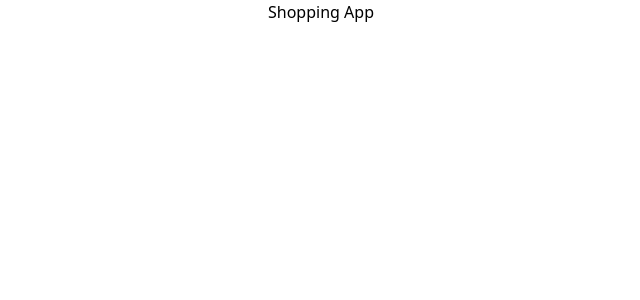
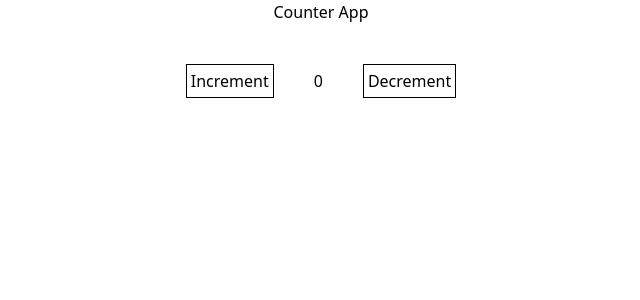
Before and after one commit to Karanb2707/react-shop, a React (Vite) app in the folder react-shop-app/: page / in a window 1280 px wide. Shown: the top 300 px of the page, without its empty margins (319-959 px from the left). Built offline with nearby package versions, Linux system fonts and the light colour scheme; the HTML template or start-up script is replaced by a standard one.

Commit message:
React 14

```diff
--- a/react-shop-app/src/App.jsx
+++ b/react-shop-app/src/App.jsx
@@ -1,10 +1,13 @@
+import Counter from "./components/Counter"
 
 
 function App() {
 
   return (
     <div className="text-center">
-      Shopping App
+      Counter App
+      <Counter/>
+      {/* 42 min */}
     </div>
   )
 }
--- /dev/null
+++ b/react-shop-app/src/components/Counter.jsx
@@ -0,0 +1,22 @@
+import { useSelector } from "react-redux";
+
+const Counter = () => {
+
+    const count = useSelector((state) => state.counter.value)
+
+    return (
+        <div className="flex items-center justify-center gap-10 mt-10">
+            <button className="p-1 border">
+                Increment
+            </button>
+            <div>
+                {count}
+            </div>
+            <button className="p-1 border">
+                Decrement
+            </button>
+        </div>
+    )
+}
+
+export default Counter;
--- a/react-shop-app/src/redux/store.js
+++ b/react-shop-app/src/redux/store.js
@@ -1,8 +1,8 @@
 import { configureStore } from '@reduxjs/toolkit'
-import { CounterSlice } from './slices/CounterSlice'
+import counterReducer from './slices/CounterSlice'
 
 export const store = configureStore({
   reducer: {
-    counter: CounterSlice
+    counter: counterReducer
   },
 })
```
